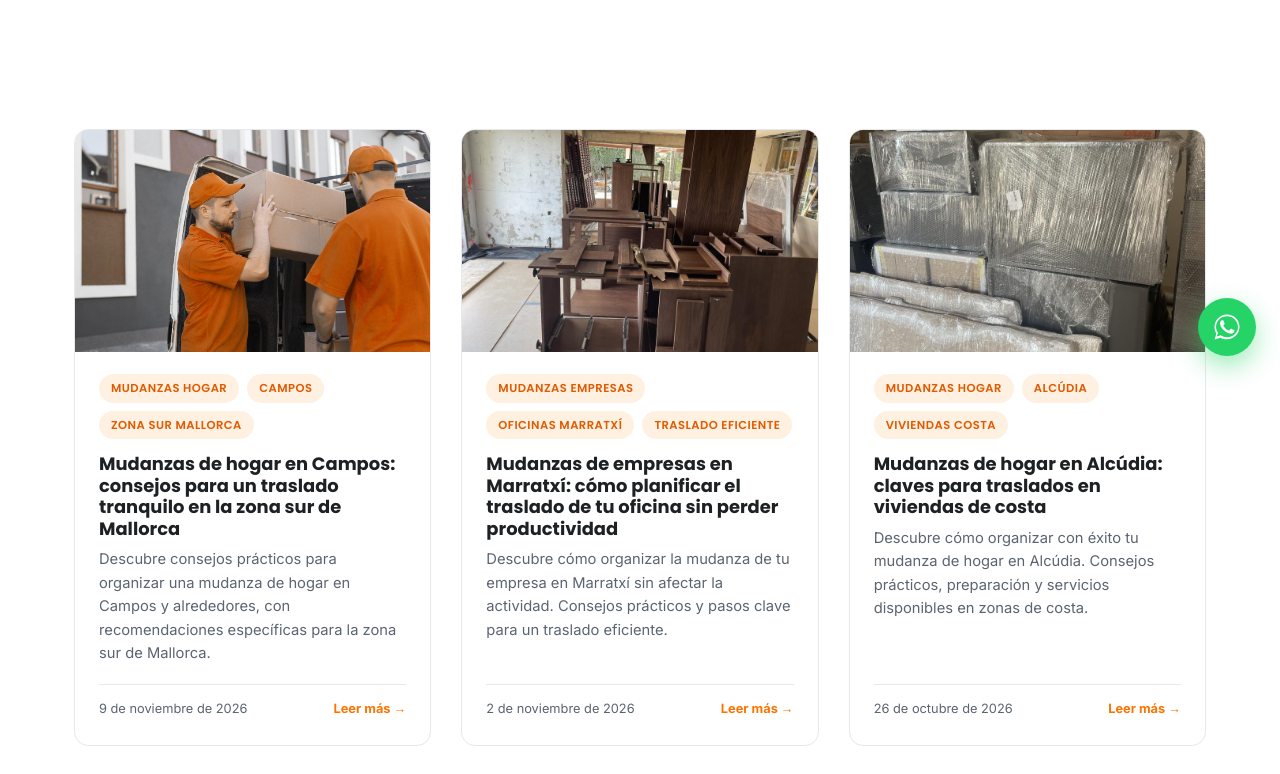
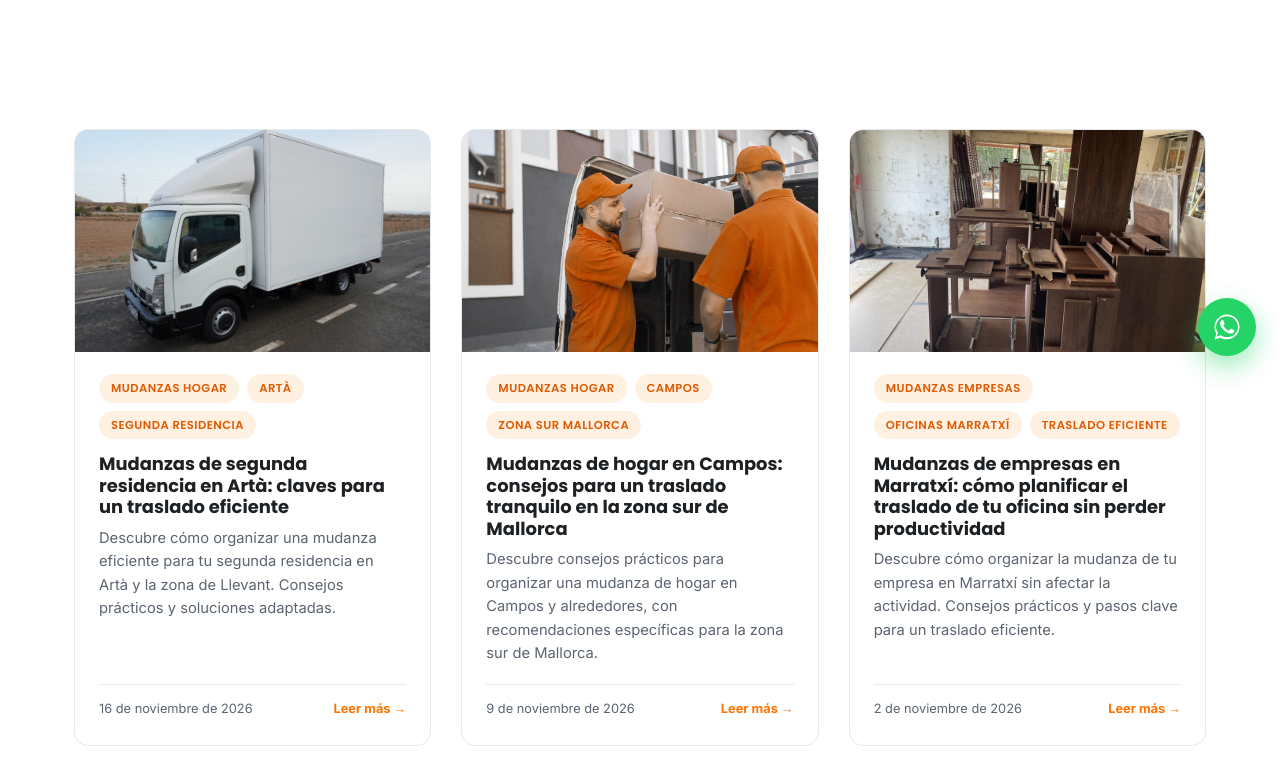
Before and after one commit to hlpzai/mallorca-transportes-web, a plain HTML site: page blog/index.html in a window 1280 px wide. Shown: the part 420-1194 px from the top of the page. Drawn offline with Linux system fonts and the light colour scheme.

Commit message:
Blog: publica "Mudanzas de segunda residencia en Artà: claves para un traslado eficiente" (automático)

```diff
--- a/blog/index.html
+++ b/blog/index.html
@@ -84,6 +84,24 @@
     <div class="container">
       <div class="blog-grid">
         <!-- NEXT_ARTICLE_CARD -->
+        <article class="blog-card">
+          <a href="mudanzas-segunda-residencia-arta-claves-traslado-eficiente.html" class="blog-card-image">
+            <img src="../img/camion-transporte-mallorca.jpg" alt="Camión de Mallorca Transportes para transporte de muebles" loading="lazy" width="900" height="563">
+          </a>
+          <div class="blog-card-body">
+            <div class="tag-row">
+              <span class="tag-pill">Mudanzas hogar</span>
+            <span class="tag-pill">Artà</span>
+            <span class="tag-pill">Segunda residencia</span>
+            </div>
+            <h3><a href="mudanzas-segunda-residencia-arta-claves-traslado-eficiente.html">Mudanzas de segunda residencia en Artà: claves para un traslado eficiente</a></h3>
+            <p>Descubre cómo organizar una mudanza eficiente para tu segunda residencia en Artà y la zona de Llevant. Consejos prácticos y soluciones adaptadas.</p>
+            <div class="blog-card-meta">
+              <span>16 de noviembre de 2026</span>
+              <a href="mudanzas-segunda-residencia-arta-claves-traslado-eficiente.html">Leer más →</a>
+            </div>
+          </div>
+        </article>
         <article class="blog-card">
           <a href="mudanzas-hogar-campos-consejos-traslado-zona-sur-mallorca.html" class="blog-card-image">
             <img src="../img/equipo-mudanzas-mallorca.jpg" alt="Equipo de Mallorca Transportes cargando una furgoneta" loading="lazy" width="900" height="563">
```
